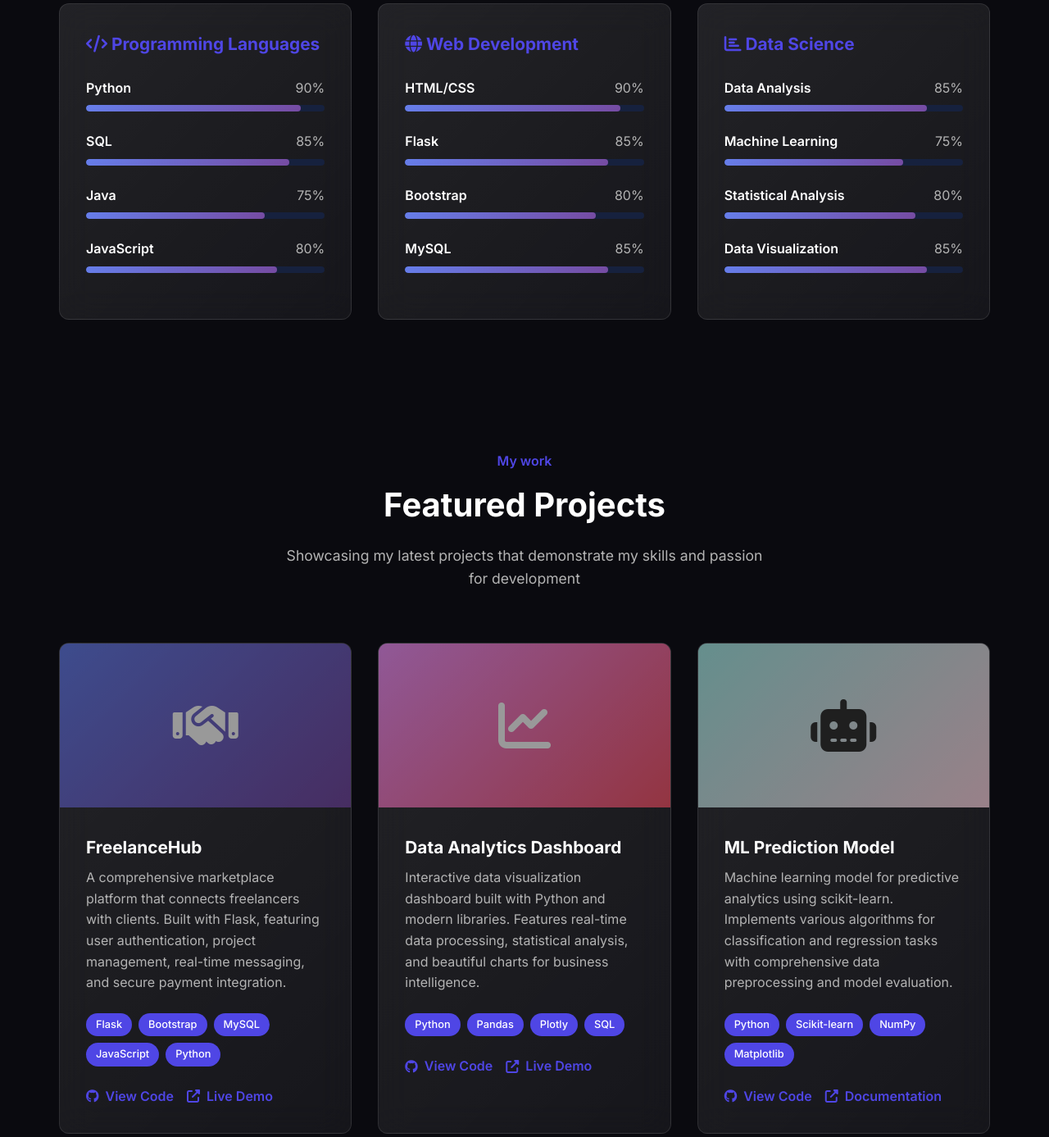
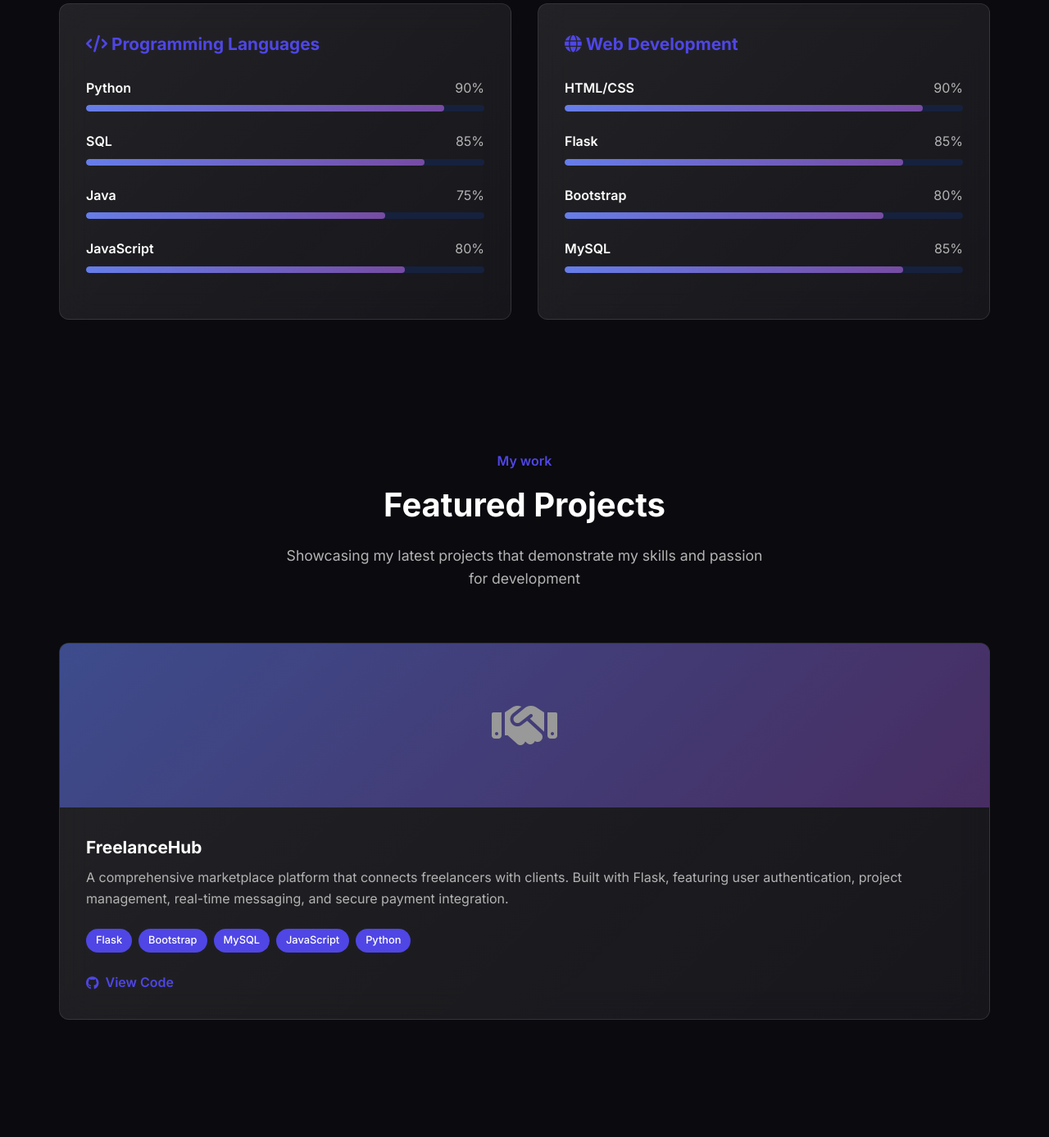
Before and after one commit to Amal-Anojan/portfolio, a plain HTML site: page index.html in a window 1280 px wide. Shown: the part 2010-3397 px from the top of the page at 82% size. Drawn offline with Linux system fonts and the light colour scheme.

Commit message:
Update index.html

```diff
--- a/index.html
+++ b/index.html
@@ -1096,46 +1096,6 @@
                         </div>
                     </div>
                 </div>
-
-                <div class="skill-category">
-                    <h3><i class="fas fa-chart-bar"></i> Data Science</h3>
-                    <div class="skill-item">
-                        <div class="skill-header">
-                            <span class="skill-name">Data Analysis</span>
-                            <span class="skill-percentage">85%</span>
-                        </div>
-                        <div class="skill-bar">
-                            <div class="skill-progress" data-width="85"></div>
-                        </div>
-                    </div>
-                    <div class="skill-item">
-                        <div class="skill-header">
-                            <span class="skill-name">Machine Learning</span>
-                            <span class="skill-percentage">75%</span>
-                        </div>
-                        <div class="skill-bar">
-                            <div class="skill-progress" data-width="75"></div>
-                        </div>
-                    </div>
-                    <div class="skill-item">
-                        <div class="skill-header">
-                            <span class="skill-name">Statistical Analysis</span>
-                            <span class="skill-percentage">80%</span>
-                        </div>
-                        <div class="skill-bar">
-                            <div class="skill-progress" data-width="80"></div>
-                        </div>
-                    </div>
-                    <div class="skill-item">
-                        <div class="skill-header">
-                            <span class="skill-name">Data Visualization</span>
-                            <span class="skill-percentage">85%</span>
-                        </div>
-                        <div class="skill-bar">
-                            <div class="skill-progress" data-width="85"></div>
-                        </div>
-                    </div>
-                </div>
             </div>
         </div>
     </section>
@@ -1173,70 +1133,6 @@
                             <a href="https://github.com/Amal-Anojan/freelancehub" target="_blank" class="project-link">
                                 <i class="fab fa-github"></i>
                                 View Code
-                            </a>
-                            <a href="#" class="project-link">
-                                <i class="fas fa-external-link-alt"></i>
-                                Live Demo
-                            </a>
-                        </div>
-                    </div>
-                </div>
-
-                <div class="project-card">
-                    <div class="project-image" style="background: linear-gradient(135deg, #f093fb 0%, #f5576c 100%); display: flex; align-items: center; justify-content: center;">
-                        <i class="fas fa-chart-line" style="font-size: 4rem; color: white;"></i>
-                    </div>
-                    <div class="project-content">
-                        <h3 class="project-title">Data Analytics Dashboard</h3>
-                        <p class="project-description">
-                            Interactive data visualization dashboard built with Python and modern
-                            libraries. Features real-time data processing, statistical analysis,
-                            and beautiful charts for business intelligence.
-                        </p>
-                        <div class="project-tech">
-                            <span class="tech-tag">Python</span>
-                            <span class="tech-tag">Pandas</span>
-                            <span class="tech-tag">Plotly</span>
-                            <span class="tech-tag">SQL</span>
-                        </div>
-                        <div class="project-links">
-                            <a href="https://github.com/Amal-Anojan" target="_blank" class="project-link">
-                                <i class="fab fa-github"></i>
-                                View Code
-                            </a>
-                            <a href="#" class="project-link">
-                                <i class="fas fa-external-link-alt"></i>
-                                Live Demo
-                            </a>
-                        </div>
-                    </div>
-                </div>
-
-                <div class="project-card">
-                    <div class="project-image" style="background: linear-gradient(135deg, #a8edea 0%, #fed6e3 100%); display: flex; align-items: center; justify-content: center;">
-                        <i class="fas fa-robot" style="font-size: 4rem; color: #333;"></i>
-                    </div>
-                    <div class="project-content">
-                        <h3 class="project-title">ML Prediction Model</h3>
-                        <p class="project-description">
-                            Machine learning model for predictive analytics using scikit-learn.
-                            Implements various algorithms for classification and regression tasks
-                            with comprehensive data preprocessing and model evaluation.
-                        </p>
-                        <div class="project-tech">
-                            <span class="tech-tag">Python</span>
-                            <span class="tech-tag">Scikit-learn</span>
-                            <span class="tech-tag">NumPy</span>
-                            <span class="tech-tag">Matplotlib</span>
-                        </div>
-                        <div class="project-links">
-                            <a href="https://github.com/Amal-Anojan" target="_blank" class="project-link">
-                                <i class="fab fa-github"></i>
-                                View Code
-                            </a>
-                            <a href="#" class="project-link">
-                                <i class="fas fa-external-link-alt"></i>
-                                Documentation
                             </a>
                         </div>
                     </div>
@@ -1264,7 +1160,7 @@
                         a web developer, or just want to connect, I'd love to hear from you.
                     </p>
                     <div class="contact-methods">
-                        <a href="mailto:amalanojan@gmail.com" class="contact-method">
+                        <a href="mailto:amaloff7@gmail.com" class="contact-method">
                             <i class="fas fa-envelope contact-icon"></i>
                             <div>
                                 <strong>Email</strong>
@@ -1285,11 +1181,11 @@
                                 <p>Check out my repositories</p>
                             </div>
                         </a>
-                        <a href="tel:+94123456789" class="contact-method">
+                        <a href="tel:+94766230432" class="contact-method">
                             <i class="fas fa-phone contact-icon"></i>
                             <div>
                                 <strong>Phone</strong>
-                                <p>+94 123 456 789</p>
+                                <p>+94 766 230 432</p>
                             </div>
                         </a>
                     </div>
@@ -1330,13 +1226,13 @@
                 <a href="https://www.linkedin.com/in/amal-anojan-aj07" target="_blank" class="social-link">
                     <i class="fab fa-linkedin"></i>
                 </a>
-                <a href="mailto:amalanojan@gmail.com" class="social-link">
+                <a href="mailto:amaloff7@gmail.com" class="social-link">
                     <i class="fas fa-envelope"></i>
                 </a>
-                <a href="#" class="social-link">
+                <a href="https://x.com/0712ANO?t=pyQ7saU1VvqpDrwmKIlyEw&s=08" class="social-link">
                     <i class="fab fa-twitter"></i>
                 </a>
-                <a href="#" class="social-link">
+                <a href="https://www.instagram.com/amal_07k?utm_source=qr&igsh=dWoyY2EzYzB0eTVr" class="social-link">
                     <i class="fab fa-instagram"></i>
                 </a>
             </div>
```
